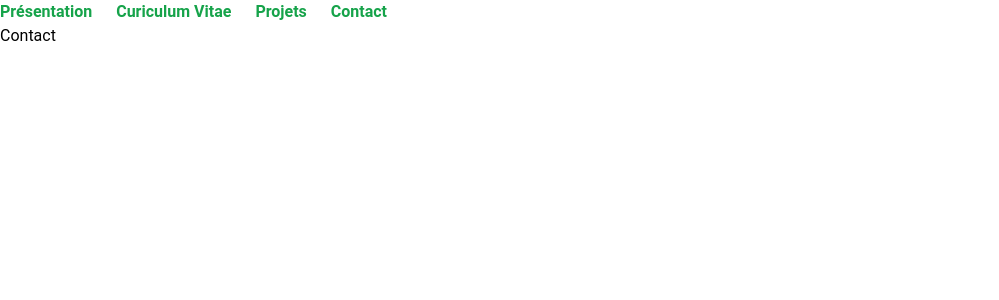
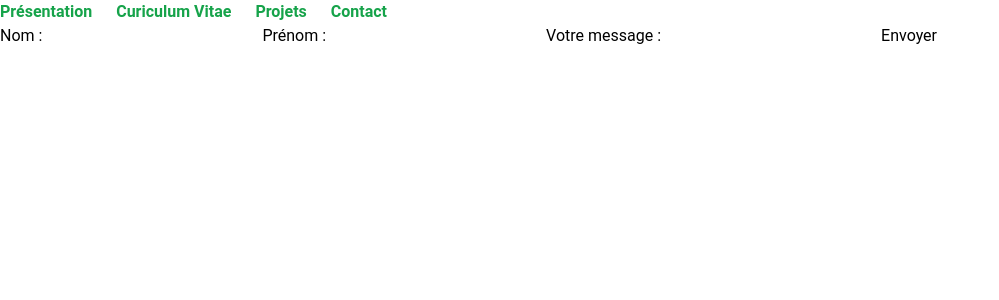
Before and after one commit to SandrineM-design/SandrineM-design.github.io, a React (Vite) app: page /contact in a window 1280 px wide. Shown: the top 300 px of the page, without its empty margins (0-999 px from the left). Built offline with nearby package versions, Linux system fonts and the light colour scheme.

Commit message:
add contact form

```diff
--- a/src/pages/Contact.jsx
+++ b/src/pages/Contact.jsx
@@ -1,7 +1,24 @@
-import React from "react";
-
-function Contact(props) {
-  return <div>Contact</div>;
+function Contact() {
+  return (
+    <div>
+      <h1></h1>
+      <form>
+        <label>
+          Nom :
+          <input type="text" name="name" />
+        </label>
+        <label>
+          Prénom :
+          <input type="text" name="firstname" />
+        </label>
+        <label>
+          Votre message :
+          <input type="text" name="message" />
+        </label>
+        <input type="submit" value="Envoyer" />
+      </form>
+    </div>
+  );
 }
 
 export default Contact;
```
